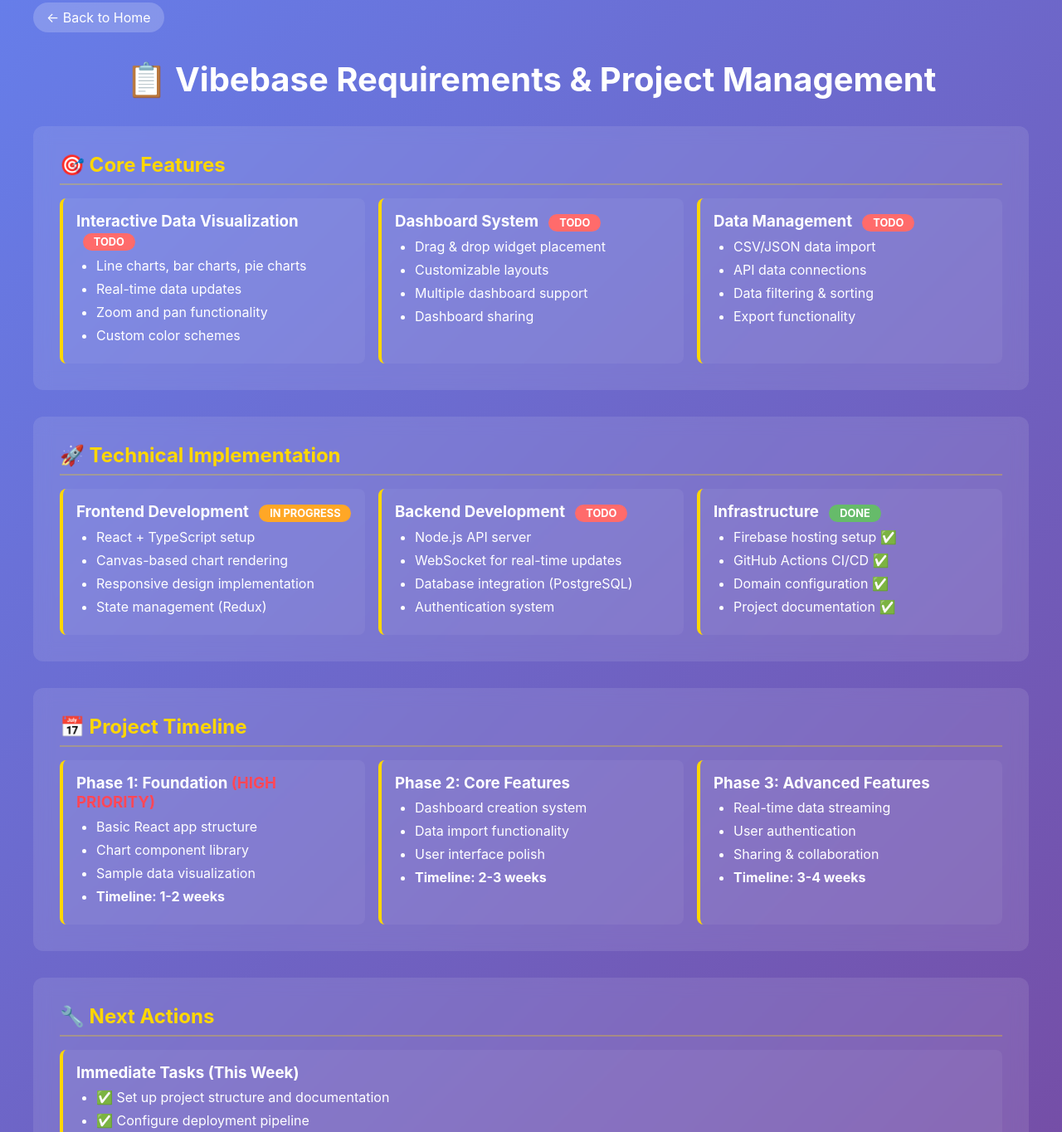
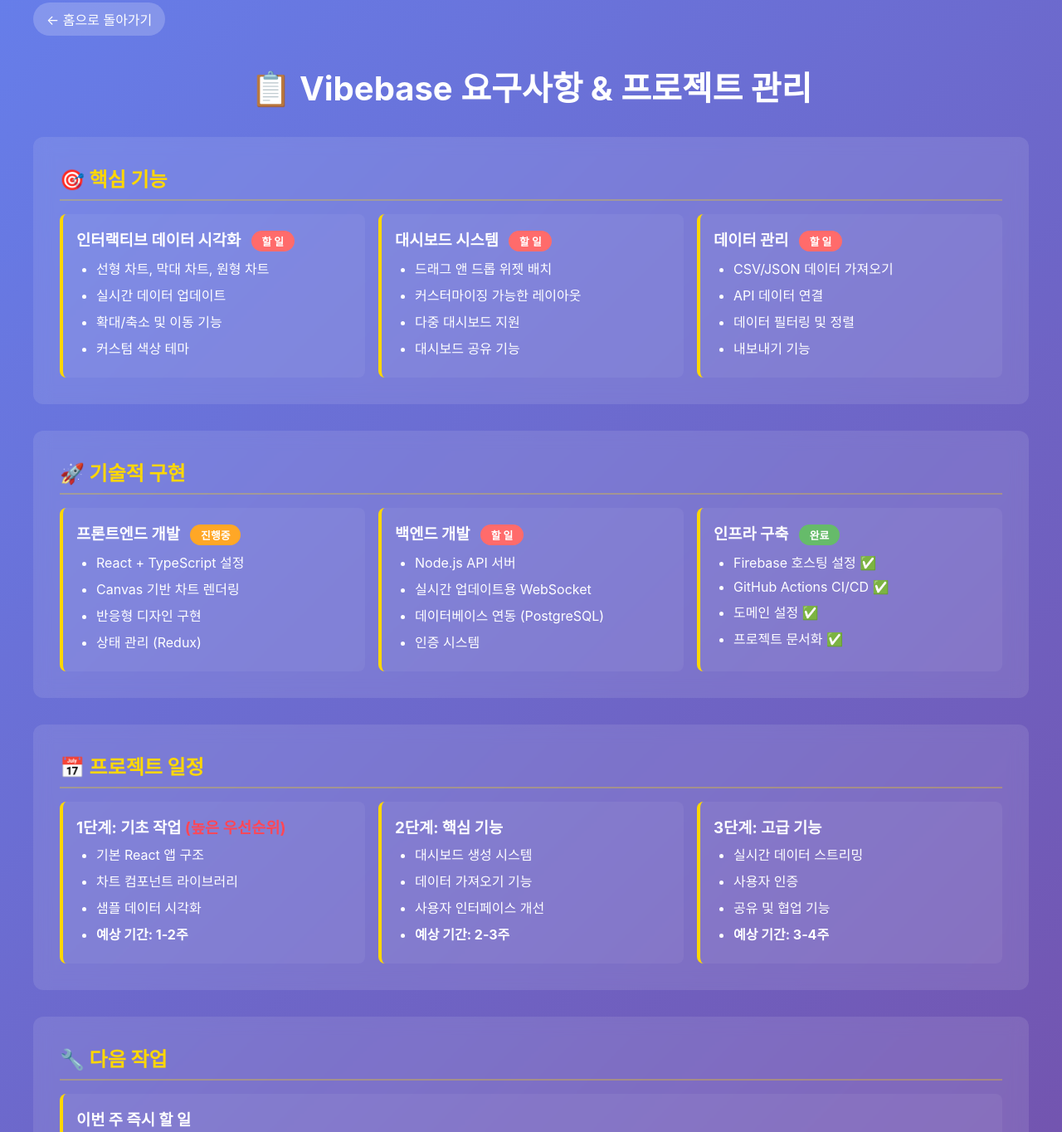
Before and after one commit to wonjjang/vibebase, a website: page public/req.html in a window 1280 px wide. Shown: the part 29-1393 px from the top of the page at 83% size. Drawn offline with Linux system fonts and the light colour scheme.

Commit message:
Update requirements page to Korean

```diff
--- a/public/req.html
+++ b/public/req.html
@@ -1,9 +1,9 @@
 <!DOCTYPE html>
-<html lang="en">
+<html lang="ko">
 <head>
     <meta charset="UTF-8">
     <meta name="viewport" content="width=device-width, initial-scale=1.0">
-    <title>Vibebase - Requirements</title>
+    <title>Vibebase - 요구사항</title>
     <style>
         * {
             margin: 0;
@@ -11,7 +11,7 @@
             box-sizing: border-box;
         }
         body {
-            font-family: -apple-system, BlinkMacSystemFont, 'Segoe UI', Roboto, sans-serif;
+            font-family: -apple-system, BlinkMacSystemFont, 'Segoe UI', 'Malgun Gothic', sans-serif;
             background: linear-gradient(135deg, #667eea 0%, #764ba2 100%);
             color: white;
             min-height: 100vh;
@@ -90,120 +90,144 @@
 </head>
 <body>
     <div class="container">
-        <a href="/" class="back-link">← Back to Home</a>
+        <a href="/" class="back-link">← 홈으로 돌아가기</a>
 
-        <h1>📋 Vibebase Requirements & Project Management</h1>
+        <h1>📋 Vibebase 요구사항 & 프로젝트 관리</h1>
 
         <div class="section">
-            <h2>🎯 Core Features</h2>
+            <h2>🎯 핵심 기능</h2>
             <div class="feature-grid">
                 <div class="feature-item">
-                    <h3>Interactive Data Visualization <span class="status todo">TODO</span></h3>
+                    <h3>인터랙티브 데이터 시각화 <span class="status todo">할 일</span></h3>
                     <ul>
-                        <li>Line charts, bar charts, pie charts</li>
-                        <li>Real-time data updates</li>
-                        <li>Zoom and pan functionality</li>
-                        <li>Custom color schemes</li>
+                        <li>선형 차트, 막대 차트, 원형 차트</li>
+                        <li>실시간 데이터 업데이트</li>
+                        <li>확대/축소 및 이동 기능</li>
+                        <li>커스텀 색상 테마</li>
                     </ul>
                 </div>
                 <div class="feature-item">
-                    <h3>Dashboard System <span class="status todo">TODO</span></h3>
+                    <h3>대시보드 시스템 <span class="status todo">할 일</span></h3>
                     <ul>
-                        <li>Drag & drop widget placement</li>
-                        <li>Customizable layouts</li>
-                        <li>Multiple dashboard support</li>
-                        <li>Dashboard sharing</li>
+                        <li>드래그 앤 드롭 위젯 배치</li>
+                        <li>커스터마이징 가능한 레이아웃</li>
+                        <li>다중 대시보드 지원</li>
+                        <li>대시보드 공유 기능</li>
                     </ul>
                 </div>
                 <div class="feature-item">
-                    <h3>Data Management <span class="status todo">TODO</span></h3>
+                    <h3>데이터 관리 <span class="status todo">할 일</span></h3>
                     <ul>
-                        <li>CSV/JSON data import</li>
-                        <li>API data connections</li>
-                        <li>Data filtering & sorting</li>
-                        <li>Export functionality</li>
+                        <li>CSV/JSON 데이터 가져오기</li>
+                        <li>API 데이터 연결</li>
+                        <li>데이터 필터링 및 정렬</li>
+                        <li>내보내기 기능</li>
                     </ul>
                 </div>
             </div>
         </div>
 
         <div class="section">
-            <h2>🚀 Technical Implementation</h2>
+            <h2>🚀 기술적 구현</h2>
             <div class="feature-grid">
                 <div class="feature-item">
-                    <h3>Frontend Development <span class="status progress">IN PROGRESS</span></h3>
+                    <h3>프론트엔드 개발 <span class="status progress">진행중</span></h3>
                     <ul>
-                        <li>React + TypeScript setup</li>
-                        <li>Canvas-based chart rendering</li>
-                        <li>Responsive design implementation</li>
-                        <li>State management (Redux)</li>
+                        <li>React + TypeScript 설정</li>
+                        <li>Canvas 기반 차트 렌더링</li>
+                        <li>반응형 디자인 구현</li>
+                        <li>상태 관리 (Redux)</li>
                     </ul>
                 </div>
                 <div class="feature-item">
-                    <h3>Backend Development <span class="status todo">TODO</span></h3>
+                    <h3>백엔드 개발 <span class="status todo">할 일</span></h3>
                     <ul>
-                        <li>Node.js API server</li>
-                        <li>WebSocket for real-time updates</li>
-                        <li>Database integration (PostgreSQL)</li>
-                        <li>Authentication system</li>
+                        <li>Node.js API 서버</li>
+                        <li>실시간 업데이트용 WebSocket</li>
+                        <li>데이터베이스 연동 (PostgreSQL)</li>
+                        <li>인증 시스템</li>
                     </ul>
                 </div>
                 <div class="feature-item">
-                    <h3>Infrastructure <span class="status done">DONE</span></h3>
+                    <h3>인프라 구축 <span class="status done">완료</span></h3>
                     <ul>
-                        <li>Firebase hosting setup ✅</li>
+                        <li>Firebase 호스팅 설정 ✅</li>
                         <li>GitHub Actions CI/CD ✅</li>
-                        <li>Domain configuration ✅</li>
-                        <li>Project documentation ✅</li>
+                        <li>도메인 설정 ✅</li>
+                        <li>프로젝트 문서화 ✅</li>
                     </ul>
                 </div>
             </div>
         </div>
 
         <div class="section">
-            <h2>📅 Project Timeline</h2>
+            <h2>📅 프로젝트 일정</h2>
             <div class="feature-grid">
                 <div class="feature-item">
-                    <h3>Phase 1: Foundation <span class="priority">(HIGH PRIORITY)</span></h3>
+                    <h3>1단계: 기초 작업 <span class="priority">(높은 우선순위)</span></h3>
                     <ul>
-                        <li>Basic React app structure</li>
-                        <li>Chart component library</li>
-                        <li>Sample data visualization</li>
-                        <li><strong>Timeline: 1-2 weeks</strong></li>
+                        <li>기본 React 앱 구조</li>
+                        <li>차트 컴포넌트 라이브러리</li>
+                        <li>샘플 데이터 시각화</li>
+                        <li><strong>예상 기간: 1-2주</strong></li>
                     </ul>
                 </div>
                 <div class="feature-item">
-                    <h3>Phase 2: Core Features</h3>
+                    <h3>2단계: 핵심 기능</h3>
                     <ul>
-                        <li>Dashboard creation system</li>
-                        <li>Data import functionality</li>
-                        <li>User interface polish</li>
-                        <li><strong>Timeline: 2-3 weeks</strong></li>
+                        <li>대시보드 생성 시스템</li>
+                        <li>데이터 가져오기 기능</li>
+                        <li>사용자 인터페이스 개선</li>
+                        <li><strong>예상 기간: 2-3주</strong></li>
                     </ul>
                 </div>
                 <div class="feature-item">
-                    <h3>Phase 3: Advanced Features</h3>
+                    <h3>3단계: 고급 기능</h3>
                     <ul>
-                        <li>Real-time data streaming</li>
-                        <li>User authentication</li>
-                        <li>Sharing & collaboration</li>
-                        <li><strong>Timeline: 3-4 weeks</strong></li>
+                        <li>실시간 데이터 스트리밍</li>
+                        <li>사용자 인증</li>
+                        <li>공유 및 협업 기능</li>
+                        <li><strong>예상 기간: 3-4주</strong></li>
                     </ul>
                 </div>
             </div>
         </div>
 
         <div class="section">
-            <h2>🔧 Next Actions</h2>
+            <h2>🔧 다음 작업</h2>
             <div class="feature-item">
-                <h3>Immediate Tasks (This Week)</h3>
+                <h3>이번 주 즉시 할 일</h3>
                 <ul>
-                    <li>✅ Set up project structure and documentation</li>
-                    <li>✅ Configure deployment pipeline</li>
-                    <li>🔄 Create basic React application</li>
-                    <li>🔄 Implement first chart component</li>
-                    <li>⏳ Add sample data and basic styling</li>
+                    <li>✅ 프로젝트 구조 및 문서화 설정</li>
+                    <li>✅ 배포 파이프라인 구성</li>
+                    <li>🔄 기본 React 애플리케이션 생성</li>
+                    <li>🔄 첫 번째 차트 컴포넌트 구현</li>
+                    <li>⏳ 샘플 데이터 및 기본 스타일링 추가</li>
                 </ul>
+            </div>
+        </div>
+
+        <div class="section">
+            <h2>💡 추가 아이디어</h2>
+            <div class="feature-grid">
+                <div class="feature-item">
+                    <h3>사용자 경험 개선</h3>
+                    <ul>
+                        <li>다크/라이트 테마 지원</li>
+                        <li>키보드 단축키</li>
+                        <li>차트 애니메이션</li>
+                        <li>모바일 최적화</li>
+                    </ul>
+                </div>
+                <div class="feature-item">
+                    <h3>고급 분석 기능</h3>
+                    <ul>
+                        <li>통계 분석 도구</li>
+                        <li>예측 모델링</li>
+                        <li>데이터 트렌드 분석</li>
+                        <li>자동 인사이트 생성</li>
+                    </ul>
+                </div>
             </div>
         </div>
     </div>
```
Also changed, not shown: firebase.json.
